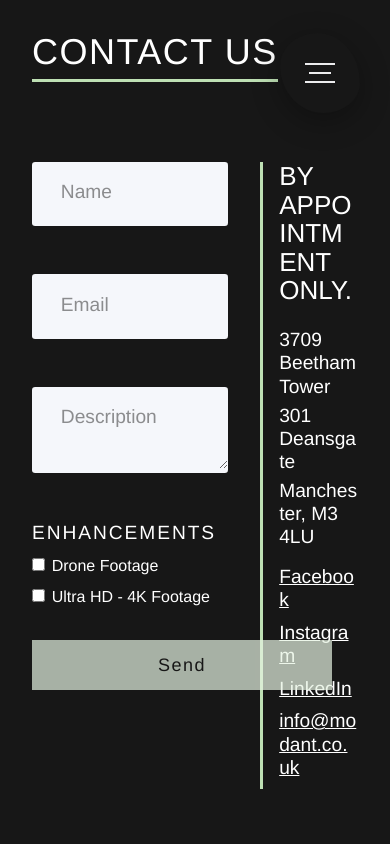
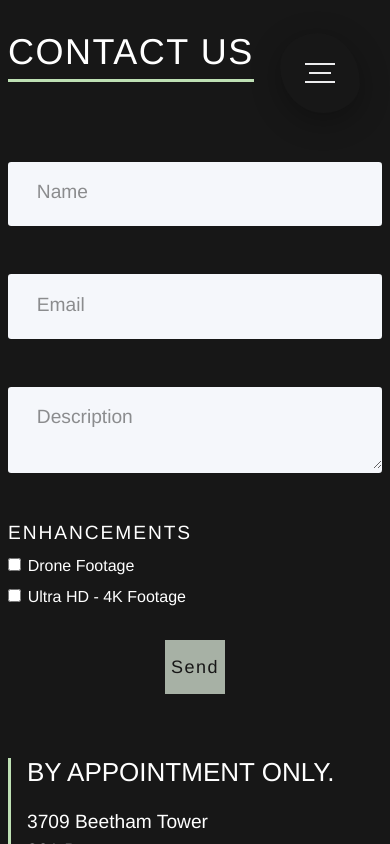
Before and after one commit to Info-Modant/modant-next-site, a Next.js app: page /contact in a window 390 px wide. Shown: the top 844 px of the page. Built offline with nearby package versions, Linux system fonts and the light colour scheme.

Commit message:
responsive stylings

```diff
--- a/styles/contact.scss
+++ b/styles/contact.scss
@@ -6,6 +6,10 @@ div.contact-us-container {
   grid-gap: 2em;
   margin: 5em auto 2em auto;
   max-width: 1500px;
+
+  @media (max-width: $smallTablet) {
+    grid-template-columns: repeat(1, 1fr);
+  }
 
   div.more-info {
     border-left: 0.2em solid $primary;
--- a/styles/home.scss
+++ b/styles/home.scss
@@ -126,6 +126,11 @@ div.description-and-profile {
   div.profile-section {
     display: grid;
     place-items: center;
+    border-left: 0.2em solid $primary;
+
+    @media (max-width: $largeTablet) {
+      border: none;
+    }
 
     & > section {
       max-width: 15em;
--- a/styles/main.scss
+++ b/styles/main.scss
@@ -34,6 +34,10 @@ div.footer {
 
 .portfolio-page, .contact-page {
   padding: 2em;
+
+  @media (max-width: $phone) {
+    padding: 2em 0.5em;
+  }
 }
 
 span.error {
--- a/styles/portfolio.scss
+++ b/styles/portfolio.scss
@@ -82,6 +82,10 @@ div.individual-project-display-container {
     font-style: italic;
     margin: 1em 0;
   }
+
+  @media (max-width: $phone) {
+    padding: 3em 0;
+  }
 }
 
 div.vimeo-container {
@@ -98,7 +102,7 @@ div.vimeo-container {
     max-width: 90em;
 
     @media (max-width: 1650px) {
-      padding: 42.5% 0 0 0;
+      padding: 56.25% 0 0 0;
     }
   }
 
--- a/styles/smallcomponents.scss
+++ b/styles/smallcomponents.scss
@@ -29,8 +29,8 @@ div.title {
 }
 
 button.modant-button {
-  width: 300px;
-  height: 50px;
+  width: 20em;
+  height: 3em;
   border: none;
   letter-spacing: 1.5px;
   font-size: 18px;
@@ -41,6 +41,10 @@ button.modant-button {
   overflow: hidden;
   transition: all 0.3s linear;
   background: $primary;
+
+  @media (max-width: $phone) {
+    width: 100%;
+  }
 
   p {
     transition: all 0.3s linear;
```
